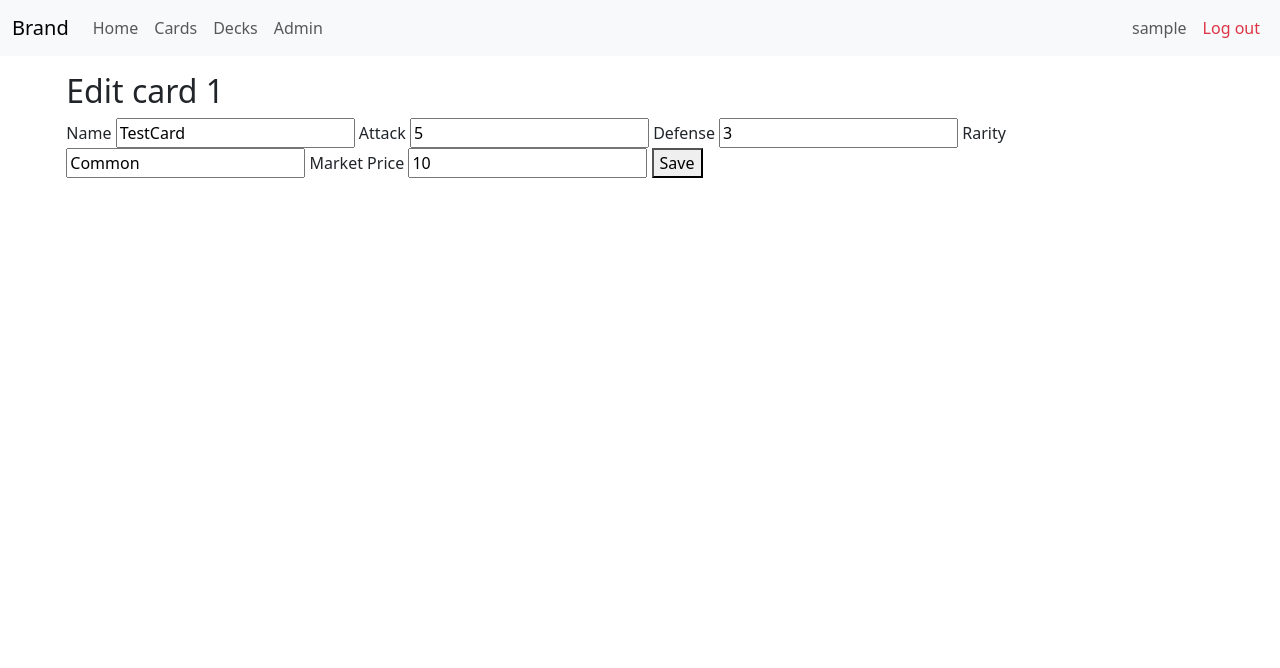
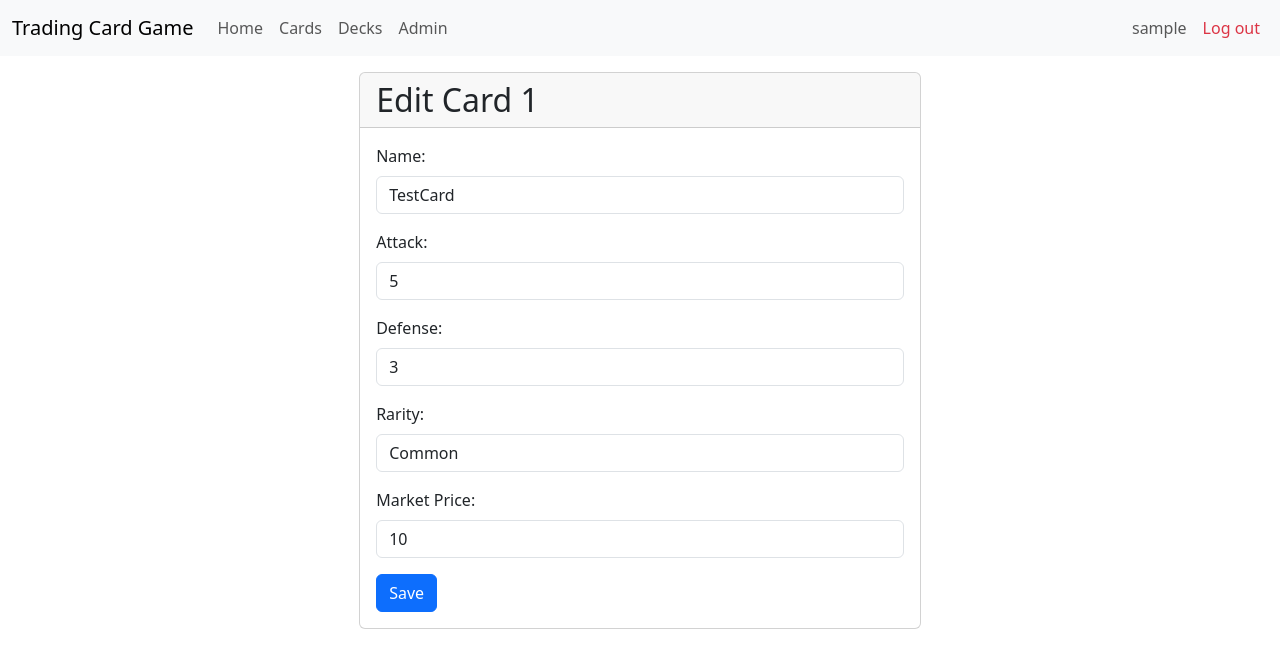
Before and after one commit to jbjdb9/webtech2, a PHP site: page /cards/1/edit in a window 1280 px wide. Shown: the top 668 px of the page. Run offline with PHP 8.4, Linux system fonts and the light colour scheme; the visitor is signed in with stand-in values (Sample User, id 1); some libraries are stand-ins or nearby versions.

Commit message:
Update card styling

```diff
--- a/src/App/View/cards/edit.php
+++ b/src/App/View/cards/edit.php
@@ -5,22 +5,39 @@
 {% endblock %}
 
 {% block body %}
-
-<h2>Edit card {{ id }}</h2>
-
-<form method="POST" action="/cards/{{ id }}">
-    <input type="hidden" name="_method" value="PUT">
-    <label for="name">Name</label>
-    <input type="text" name="name" value="{{ name }}">
-    <label for="attack">Attack</label>
-    <input type="number" name="attack" value="{{ attack }}">
-    <label for="defense">Defense</label>
-    <input type="number" name="defense" value="{{ defense }}">
-    <label for="rarity">Rarity</label>
-    <input type="text" name="rarity" value="{{ rarity }}">
-    <label for="market_price">Market Price</label>
-    <input type="number" name="market_price" value="{{ market_price }}">
-    <button type="submit">Save</button>
-</form>
-
+<div class="container">
+    <div class="row justify-content-center">
+        <div class="col-md-6">
+            <div class="card">
+                <h2 class="card-header">Edit Card {{ id }}</h2>
+                <div class="card-body">
+                    <form method="POST" action="/cards/{{ id }}">
+                        <input type="hidden" name="_method" value="PUT">
+                        <div class="mb-3">
+                            <label for="name" class="form-label">Name:</label>
+                            <input type="text" class="form-control" id="name" name="name" value="{{ name }}" required>
+                        </div>
+                        <div class="mb-3">
+                            <label for="attack" class="form-label">Attack:</label>
+                            <input type="number" class="form-control" id="attack" name="attack" value="{{ attack }}" required>
+                        </div>
+                        <div class="mb-3">
+                            <label for="defense" class="form-label">Defense:</label>
+                            <input type="number" class="form-control" id="defense" name="defense" value="{{ defense }}" required>
+                        </div>
+                        <div class="mb-3">
+                            <label for="rarity" class="form-label">Rarity:</label>
+                            <input type="text" class="form-control" id="rarity" name="rarity" value="{{ rarity }}" required>
+                        </div>
+                        <div class="mb-3">
+                            <label for="market_price" class="form-label">Market Price:</label>
+                            <input type="number" step="0.01" class="form-control" id="market_price" name="market_price" value="{{ market_price }}" required>
+                        </div>
+                        <button type="submit" class="btn btn-primary">Save</button>
+                    </form>
+                </div>
+            </div>
+        </div>
+    </div>
+</div>
 {% endblock %}
--- a/src/App/View/header.php
+++ b/src/App/View/header.php
@@ -1,6 +1,6 @@
 <nav class="navbar navbar-expand-lg bg-body-tertiary">
     <div class="container-fluid">
-        <a class="navbar-brand" href="#">Brand</a>
+        <a class="navbar-brand" href="#">Trading Card Game</a>
         <button class="navbar-toggler" type="button" data-toggle="collapse" data-target="#navbarNav" aria-controls="navbarNav" aria-expanded="false" aria-label="Toggle navigation">
             <span class="navbar-toggler-icon"></span>
         </button>
```
Also changed, not shown: src/App/View/cards/create.php (+34 -13 lines), src/App/View/cards/index.php (+26 -9 lines), src/App/View/cards/show.php (+21 -11 lines).
